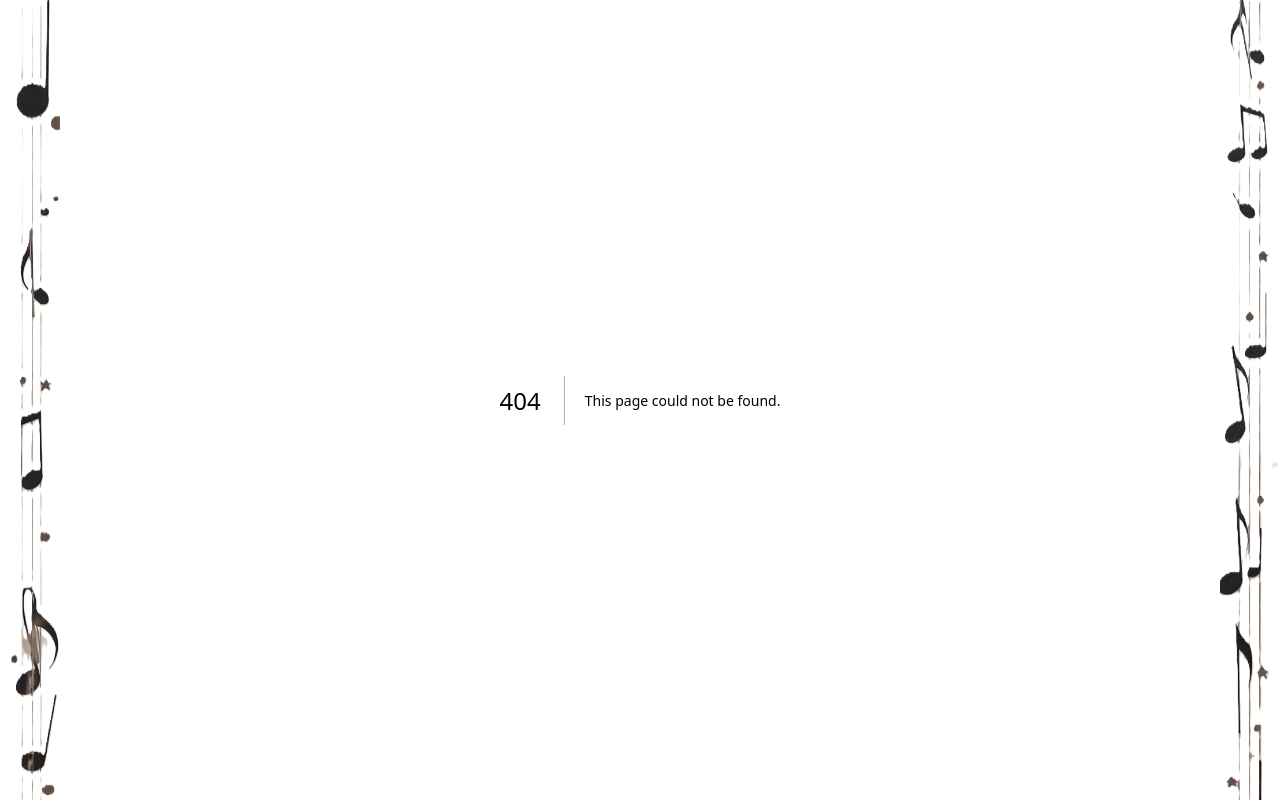
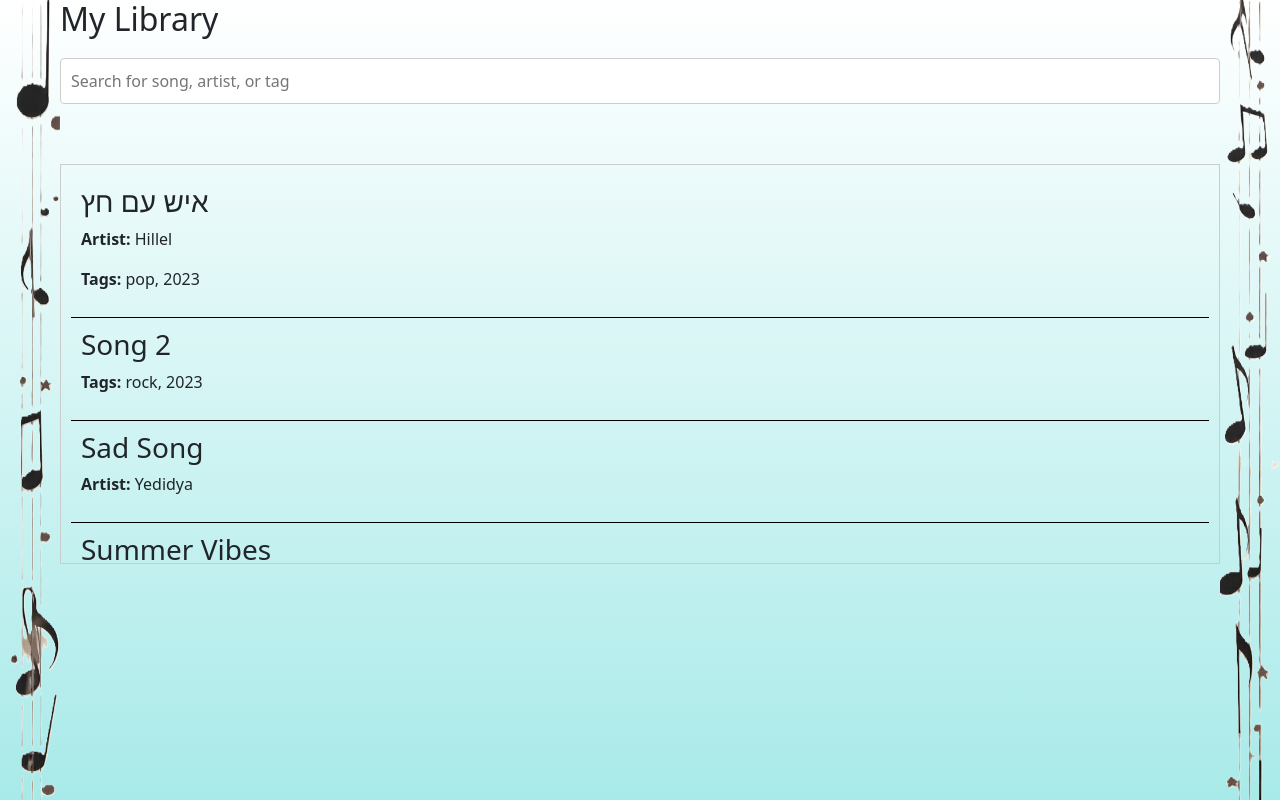
Before and after one commit to yed5759/finalProject, a Next.js app in the folder Frontend/: page /MyLibrary in a window 1280 px wide. Before the commit this address had no page. Built offline with nearby package versions, Linux system fonts and the light colour scheme.

Commit message:
start of MyLibrary page

```diff
--- a/Frontend/src/app/AppWrapper.tsx
+++ b/Frontend/src/app/AppWrapper.tsx
@@ -27,9 +27,12 @@ export const AppWrapper = ({ children }: PropsWithChildren) => {
     // Don't render anything until we know if the user is authenticated
     if (isAuthenticated === null) return null;
 
+    const showNavbarPages = ['/home', '/MyLibrary', '/Notes'];
+    const showNavbar = isAuthenticated && showNavbarPages.includes(pathname);
+
     return (
         <div className="flex" style={{ width: "100%" }}>
-            {isAuthenticated && <Navbar />}
+            {showNavbar && <Navbar />}
             <main className="flex-1">
                 {children}
             </main>
--- /dev/null
+++ b/Frontend/src/app/MyLibrary/page.tsx
@@ -0,0 +1,131 @@
+"use client";
+
+import React, { useState } from 'react';
+
+// songs list
+const songs = [
+    {
+        id: '1',
+        title: 'איש עם חץ',
+        artist: 'Hillel',
+        notes: ['Note 1', 'Note 2'],
+        tags: ['pop', '2023'],
+    },
+    {
+        id: '2',
+        title: 'Song 2',
+        artist: '', // no artist
+        notes: ['Note 3', 'Note 4'],
+        tags: ['rock', '2023'],
+    },
+    {
+        id: '3',
+        title: 'Sad Song',
+        artist: 'Yedidya',
+        notes: ['Note 5'],
+        tags: [], // no tags
+    },
+    {
+        id: '4',
+        title: 'Summer Vibes',
+        artist: 'Dana',
+        notes: ['Note 6', 'Note 7'],
+        tags: ['pop', '2022'],
+    },
+    {
+        id: '5',
+        title: 'Misty Night',
+        artist: 'Michael',
+        notes: ['Note 8'],
+        tags: ['jazz', '2021'],
+    },
+    {
+        id: '6',
+        title: 'Deep Waters',
+        artist: 'Sarah',
+        notes: ['Note 9', 'Note 10'],
+        tags: ['rock', '2022'],
+    },
+    {
+        id: '7',
+        title: 'City Lights',
+        artist: 'Erez',
+        notes: ['Note 11'],
+        tags: ['electronic', '2023'],
+    },
+    {
+        id: '8',
+        title: 'Old Memories',
+        artist: 'Yaara',
+        notes: ['Note 12', 'Note 13'],
+        tags: ['pop', '2021'],
+    },
+    {
+        id: '9',
+        title: 'The Sound of Silence',
+        artist: 'Matan',
+        notes: ['Note 14'],
+        tags: ['indie', '2023'],
+    },
+    {
+        id: '10',
+        title: 'Shadows',
+        artist: 'Noa',
+        notes: ['Note 15', 'Note 16'],
+        tags: ['rock', '2023'],
+    },
+];
+
+export default function MyLibrary() {
+    const [searchQuery, setSearchQuery] = useState(''); // State for search query
+
+    // filter songs based on search query
+    const filteredSongs = songs.filter((song) =>
+        song.title.toLowerCase().includes(searchQuery.toLowerCase()) ||
+        (song.artist && song.artist.toLowerCase().includes(searchQuery.toLowerCase())) ||
+        song.tags.some(tag => tag.toLowerCase().includes(searchQuery.toLowerCase())) // if search query matches any tag
+    );
+
+    return (
+        <>
+            <h2 style={{ marginLeft: '60px' }}>My Library</h2>
+
+            {/* search bar */}
+            <div style={{ margin: '20px 60px' }}>
+                <input
+                    type="text"
+                    placeholder="Search for song, artist, or tag" // changed placeholder text to English
+                    value={searchQuery}
+                    onChange={(e) => setSearchQuery(e.target.value)}
+                    style={{
+                        width: '100%',
+                        padding: '10px',
+                        fontSize: '16px',
+                        borderRadius: '4px',
+                        border: '1px solid #ccc',
+                    }}
+                />
+            </div>
+
+            <div style={{ maxHeight: '400px', overflowY: 'scroll', border: '1px solid #ccc', padding: '10px', margin: '60px' }}>
+                <ul style={{ listStyleType: 'none', padding: 0 }}>
+                    {filteredSongs.map((song, index) => (
+                        <li key={song.id} style={{ padding: '10px', borderBottom: index !== filteredSongs.length - 1 ? '1px solid black' : 'none' }}>
+                            <h3>{song.title}</h3>
+
+                            {/* Display artist only if available */}
+                            {song.artist && (
+                                <p><strong>Artist:</strong> {song.artist}</p>
+                            )}
+
+                            {/* Display tags only if there are tags */}
+                            {song.tags.length > 0 && (
+                                <p><strong>Tags:</strong> {song.tags.join(', ')}</p>
+                            )}
+                        </li>
+                    ))}
+                </ul>
+            </div>
+        </>
+    );
+}
--- a/Frontend/src/app/transcriptions/page.tsx
+++ /dev/null
@@ -1,7 +0,0 @@
-
-
-export default function Transcriptions() {
-    return (<>
-
-    </>);
-}
```
Also changed, not shown: Frontend/src/app/Notes/page.tsx (+5 -5 lines).
